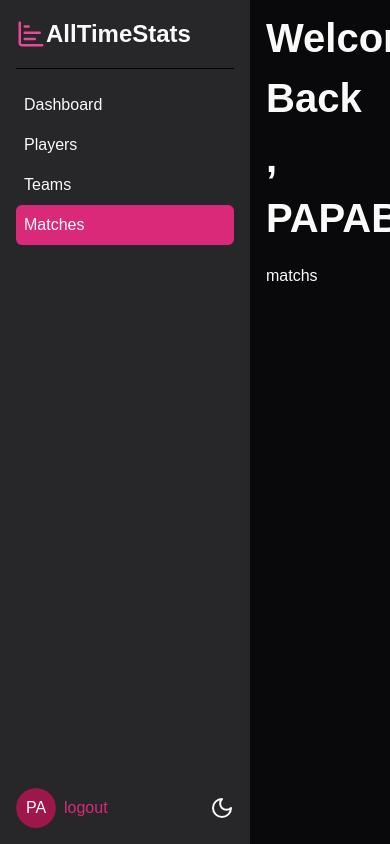
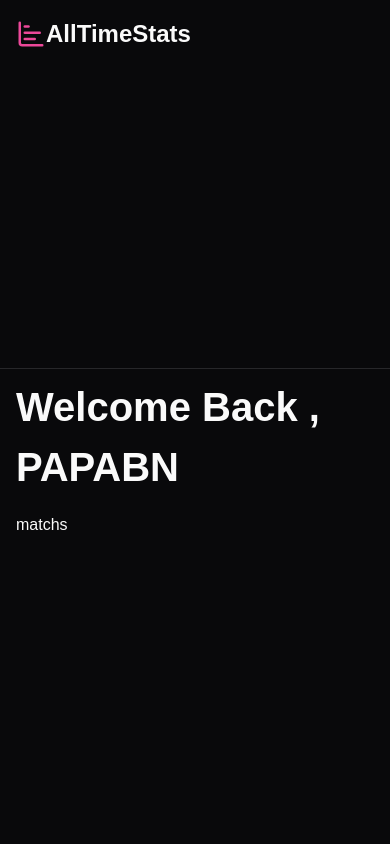
Before and after one commit to BADZA99/Dashboard-UI-nextjs-Shadcn, a Next.js app: page /dashboard/matches in a window 390 px wide. Built offline with nearby package versions, Linux system fonts and the light colour scheme.

Commit message:
Mobile menu (part 1)

```diff
--- a/app/dashboard/components/MainMenu.tsx
+++ b/app/dashboard/components/MainMenu.tsx
@@ -4,9 +4,10 @@
 import { Avatar, AvatarFallback } from '@/components/ui/avatar';
 import Link from 'next/link';
 import LightDarkToggle from '@/components/light-dark-toggle';
+import {cn} from "@/lib/utils";
 
-export default function MainMenu() {
-  return <nav className="bg-muted overflow-auto p-4 flex flex-col">
+export default function MainMenu({classname}:{classname?:string}) {
+  return <nav className={cn("bg-muted overflow-auto p-4 flex flex-col",classname)}>
     <header className="border-b dark:border-b-black border-b-zinc-300 pb-4">
         <MenuTitle />
     </header>
--- a/app/dashboard/layout.tsx
+++ b/app/dashboard/layout.tsx
@@ -1,11 +1,16 @@
 import React from 'react'
 import MainMenu from './components/MainMenu';
+import MenuTitle from './components/menu-title';
 
 export default function DashboardLayout({children}:{children:React.ReactNode}) {
   return (
-    <div className="grid grid-cols-[250px_1fr] h-screen">
-<MainMenu />
-      {/* dashboard */}
+    <div className="grid md:grid-cols-[250px_1fr] h-screen">
+         {/* dashboard */}
+<MainMenu classname='hidden md:flex' />
+   {/* mobile menu */}
+      <div className="p-4 block md:hiddensticky top-0 left-0 bg-background border-b border-border">
+        <MenuTitle />
+      </div>
       <div className="overflow-auto py-2 px-4">
         <h1 className="pb-4">Welcome Back , PAPABN</h1>
         {children}
```
